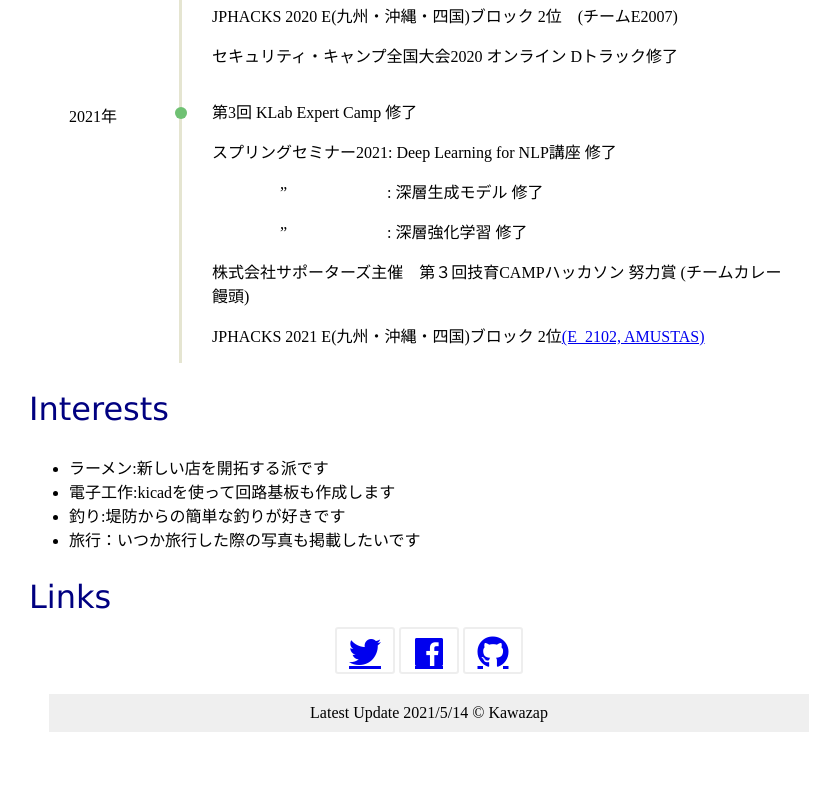
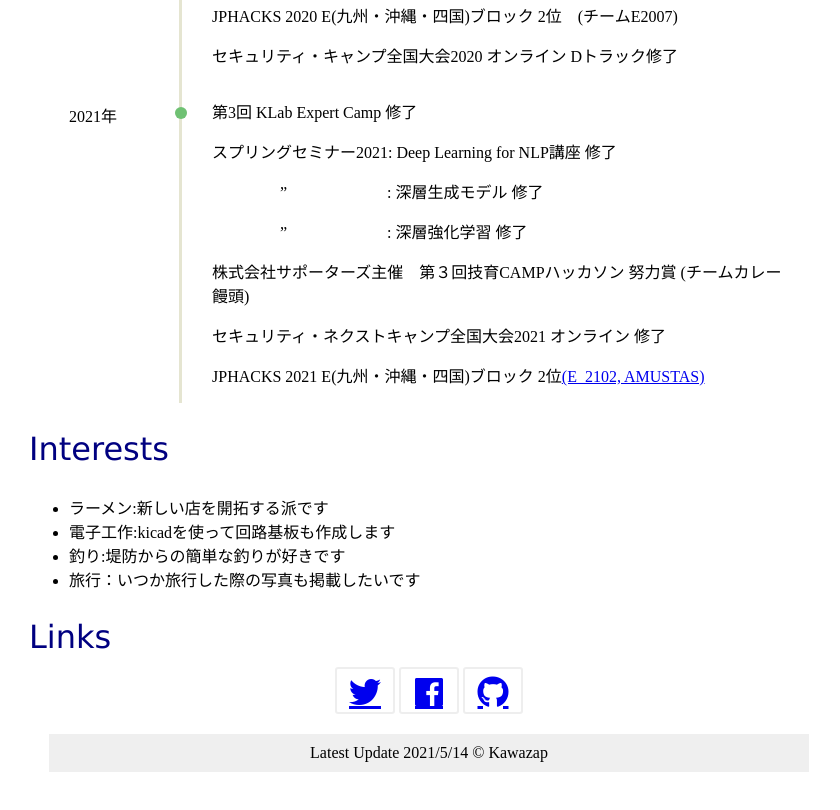
Before and after one commit to kawazap/kawazap.github.io, a plain HTML site: page main.html in a window 1280 px wide. Shown: the part 906-1716 px from the top of the page, without its empty margins (256-1096 px from the left). Before the commit the page ends 1676 px from the top, so only its background shows below. Drawn offline with Linux system fonts and the light colour scheme.

Commit message:
add activities

```diff
--- a/main.html
+++ b/main.html
@@ -89,7 +89,7 @@
                     <p>　　　　 ”　　　　　　 : 深層生成モデル 修了</p>
                     <p>　　　　 ”　　　　　　 : 深層強化学習 修了</p>
                     <p>株式会社サポーターズ主催　第３回技育CAMPハッカソン 努力賞 (チームカレー饅頭)</p>
-                    <p></p>
+                    <p>セキュリティ・ネクストキャンプ全国大会2021 オンライン 修了</p>
                     <p>JPHACKS 2021 E(九州・沖縄・四国)ブロック 2位<a href="https://github.com/jphacks/E_2102">(E_2102, AMUSTAS)</a>　</p>
                   </div>
                 </li>
```
